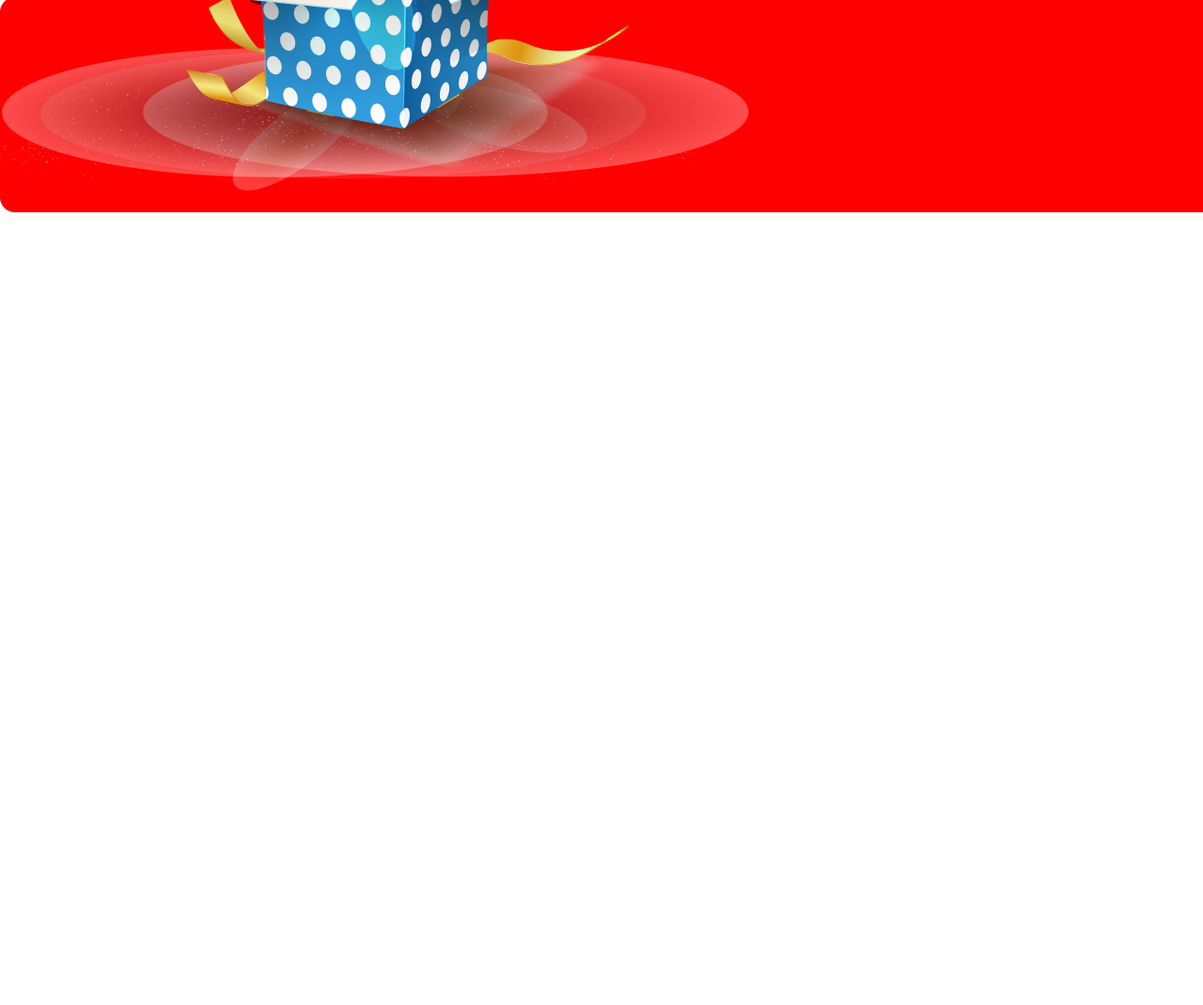
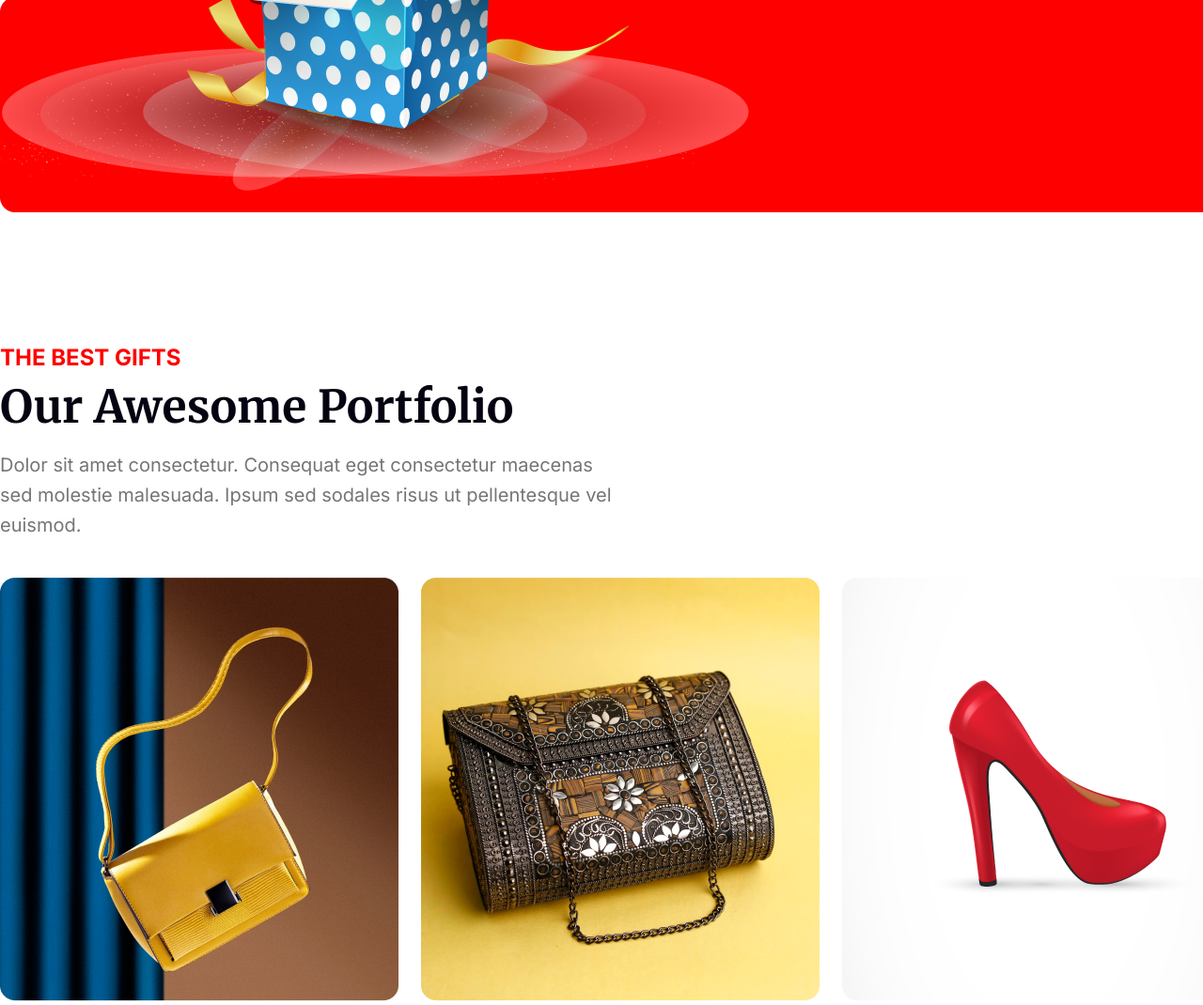
Before and after one commit to devtawfiq/Milestone-one-first-assignment, a plain HTML site: page index.html in a window 1280 px wide. Shown: the part 3959-5029 px from the top of the page at 94% size. Before the commit the page ends 4255 px from the top, so only its background shows below. Drawn offline with Linux system fonts and the light colour scheme.

Commit message:
addad portfolio section and product

```diff
--- a/index.html
+++ b/index.html
@@ -82,6 +82,25 @@
                 </div>
             </div>
         </section>
+        <section class="portfolio-section">
+            <div class="container">
+                <div class="portfolio-title">
+                    <h2>THE BEST GIFTS</h2>
+                    <h1>Our Awesome Portfolio</h1>
+                    <p>Dolor sit amet consectetur. Consequat eget consectetur maecenas sed molestie malesuada. Ipsum sed sodales risus ut pellentesque vel euismod.</p>
+                </div>
+                <div class="portfolio-items d-flex justify-content-between">
+                    <img src="./img/Rectangle 3.png" alt="">
+                    <img src="./img/Rectangle 4.png" alt="">
+                    <img src="./img/Rectangle 5.png" alt="">
+                </div>
+                <div class="portfolio-items d-flex justify-content-between">
+                    <img src="./img/Rectangle 6.png" alt="">
+                    <img src="./img/Rectangle 7.png" alt="">
+                    <img src="./img/Rectangle 8.png" alt="">
+                </div>
+            </div>
+        </section>
     </main>
     <footer></footer>
 </body>
--- a/style.css
+++ b/style.css
@@ -244,6 +244,29 @@ header{
 	background: url(img/Group\ 44.png) no-repeat center;
 	height: 100%;
 }
-.iages img{
-    margin: 10px;
+/* portfolio section */
+.portfolio-section{
+    padding: 70px 0;
 }
+.portfolio-title{
+    width: 50%;
+    padding-bottom: 40px;
+}
+.portfolio-title h2 {
+	font-size: 24px;
+	color: #ff0000;
+}
+.portfolio-title h1 {
+	font-size: 48px;
+	color: #070211;
+	margin: 8px 0 16px 0;
+}
+.portfolio-title p {
+	font-size: 20px;
+	color: #757575;
+	font-weight: 400;
+	line-height: 32px;
+}
+.portfolio-items img {
+	margin-bottom: 20px;
+}
```
